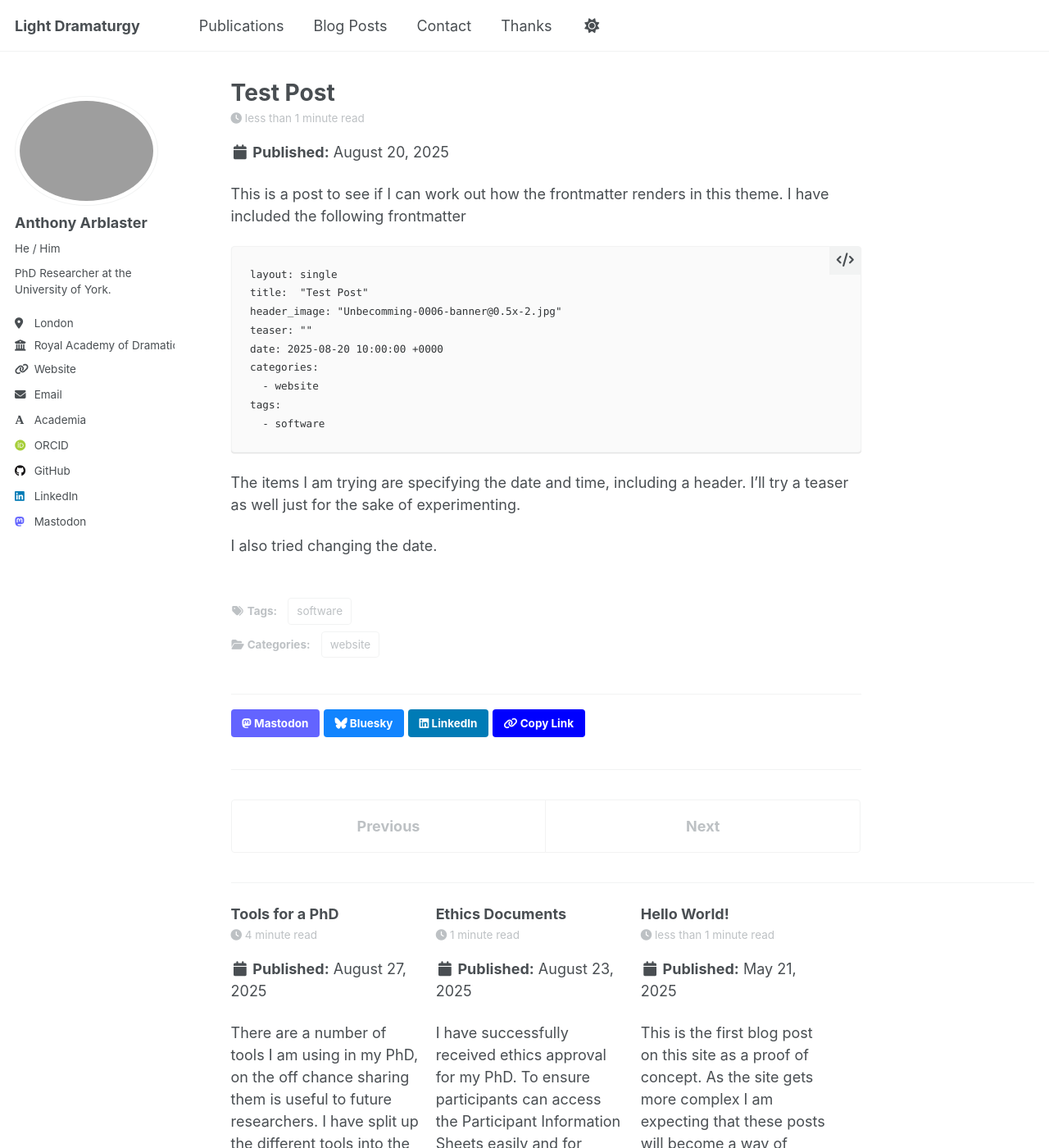
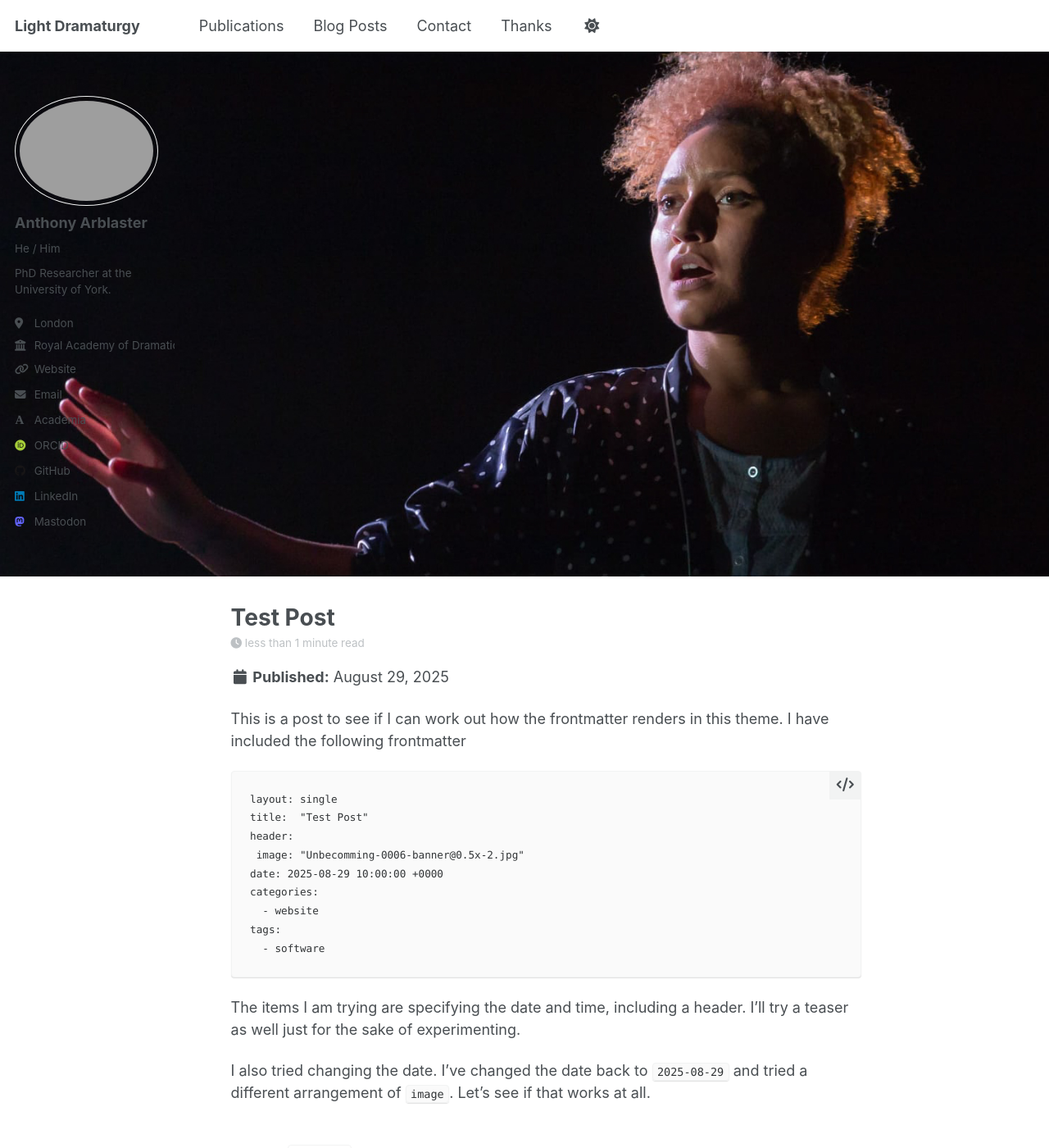
Before and after one commit to aarblaster/light-dramaturgy, a Jekyll site: the page built from _posts/2025-08-29-test-post.md, in a window 1280 px wide and 1400 px high. Shown: the whole window at 82% size. Built offline with Jekyll 4.4.1, drawn with Linux system fonts in a browser that asks for light colours; some web fonts are replaced; a script that is not in the unit is left out.

Commit message:
Update 2025-08-29-test-post.md

````diff
--- a/_posts/2025-08-29-test-post.md
+++ b/_posts/2025-08-29-test-post.md
@@ -1,9 +1,9 @@
 ---
 layout: single
 title:  "Test Post"
-header_image: "Unbecomming-0006-banner@0.5x-2.jpg"
-teaser: ""
-date: 2025-08-20 10:00:00 +0000
+header:
+ image: "Unbecomming-0006-banner@0.5x-2.jpg"
+date: 2025-08-29 10:00:00 +0000
 categories:
   - website
 tags:
@@ -16,9 +16,9 @@ I have included the following frontmatter
 ```
 layout: single
 title:  "Test Post"
-header_image: "Unbecomming-0006-banner@0.5x-2.jpg"
-teaser: ""
-date: 2025-08-20 10:00:00 +0000
+header:
+ image: "Unbecomming-0006-banner@0.5x-2.jpg"
+date: 2025-08-29 10:00:00 +0000
 categories:
   - website
 tags:
@@ -28,4 +28,5 @@ tags:
 The items I am trying are specifying the date and time, including a header.
 I'll try a teaser as well just for the sake of experimenting.
 
-I also tried changing the date.
+I also tried changing the date. I've changed the date back to `2025-08-29` and tried a different arrangement of `image`.
+Let’s see if that works at all.
````
